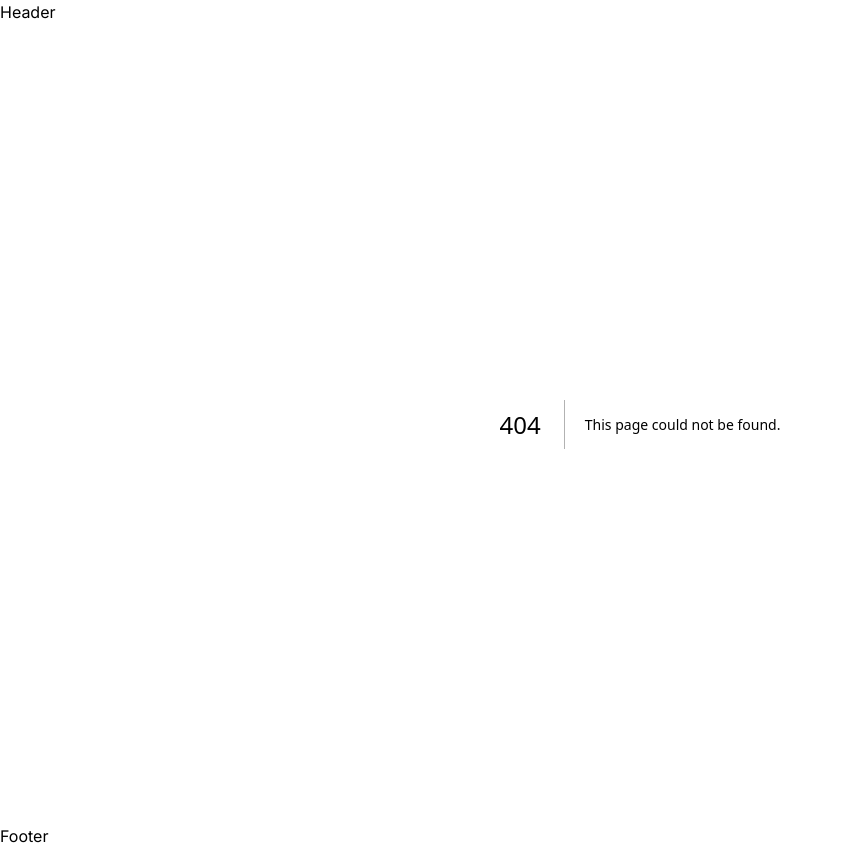
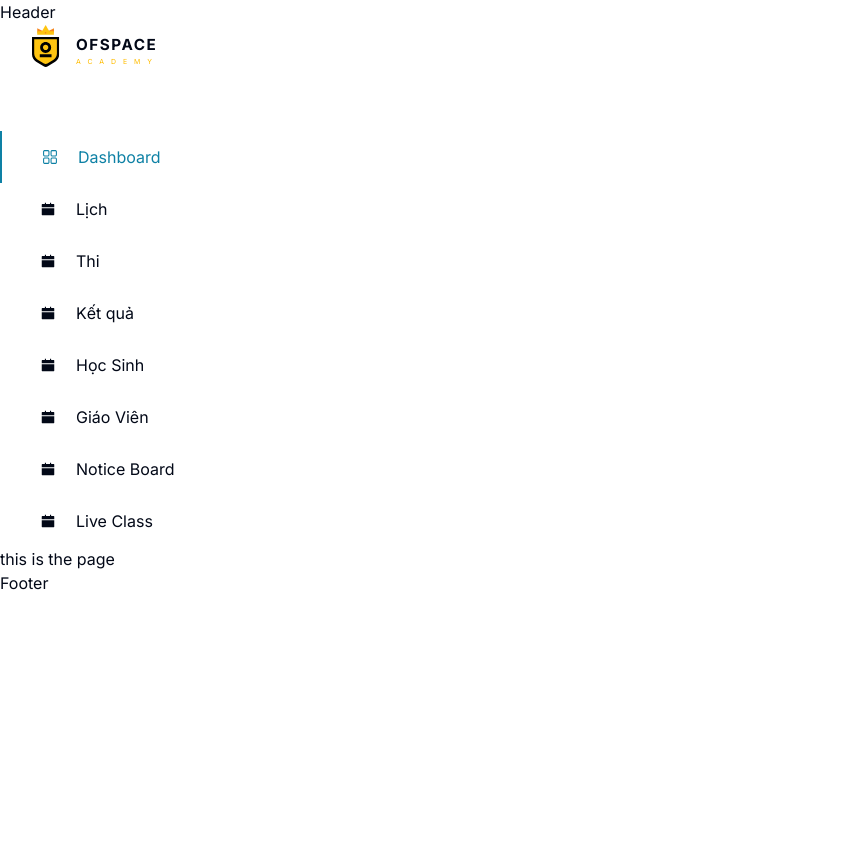
Before and after one commit to codeclubvn/School-Fe, a Next.js app: page /add-student in a window 1280 px wide. Before the commit this address had no page. Shown: the whole page, without its empty margins (0-843 px from the left). After the commit the page ends 800 px from the top, so only its background shows below. Built offline with nearby package versions, Linux system fonts and the light colour scheme.

Commit message:
feat: manager sidebar

```diff
--- a/package.json
+++ b/package.json
@@ -30,6 +30,7 @@
     "react-dom": "18.2.0",
     "react-hook-form": "^7.46.1",
     "react-hot-toast": "^2.4.1",
+    "react-icons": "^4.11.0",
     "shadcn-ui": "^0.3.0",
     "tailwind-merge": "^1.14.0",
     "tailwindcss": "3.3.3",
--- /dev/null
+++ b/src/app/(manager)/add-student/page.tsx
@@ -0,0 +1,5 @@
+const AddStudent = () => {
+  return <div>this is the page</div>;
+};
+
+export default AddStudent;
--- /dev/null
+++ b/src/app/(manager)/layout.tsx
@@ -0,0 +1,19 @@
+import { Metadata } from 'next';
+import { Inter } from 'next/font/google';
+
+import ManagerLayout from '@/components/manager/ManagerLayout';
+
+const inter = Inter({ subsets: ['latin'] });
+
+export const metadata: Metadata = {
+  title: 'School FE',
+  description: 'School FE',
+};
+
+export default function RootLayout({ children }: { children: React.ReactNode }) {
+  return (
+    <main className={`${inter.className} container-layout`}>
+      <ManagerLayout>{children}</ManagerLayout>
+    </main>
+  );
+}
--- /dev/null
+++ b/src/components/manager/ManagerLayout.tsx
@@ -0,0 +1,12 @@
+import ManagerSidebar from './ManagerSidebar';
+
+const ManagerLayout = ({ children }: { children: React.ReactNode }) => {
+  return (
+    <div className="">
+      <ManagerSidebar />
+      <div>{children}</div>
+    </div>
+  );
+};
+
+export default ManagerLayout;
--- /dev/null
+++ b/src/components/manager/ManagerSidebar.tsx
@@ -0,0 +1,122 @@
+'use client';
+
+import Link from 'next/link';
+import { usePathname, useRouter } from 'next/navigation';
+
+import { AiFillCalendar } from 'react-icons/ai';
+import { RxDashboard } from 'react-icons/rx';
+
+const ManagerSidebar = () => {
+  const path = usePathname();
+  const menu = [
+    {
+      name: 'Dashboard',
+      href: '/add-student',
+      icon: <RxDashboard />,
+    },
+    {
+      name: 'Lịch',
+      href: '/lich',
+      icon: <AiFillCalendar />,
+    },
+    {
+      name: 'Thi',
+      href: '/thi',
+      icon: <AiFillCalendar />,
+    },
+    {
+      name: 'Kết quả',
+      href: '/ket-qua',
+      icon: <AiFillCalendar />,
+    },
+    {
+      name: 'Học Sinh',
+      href: '/hoc-sinh',
+      icon: <AiFillCalendar />,
+    },
+    {
+      name: 'Giáo Viên',
+      href: '/giao-vien',
+      icon: <AiFillCalendar />,
+    },
+    {
+      name: 'Notice Board',
+      href: '/notice-board',
+      icon: <AiFillCalendar />,
+    },
+    {
+      name: 'Live Class',
+      href: '/live-class',
+      icon: <AiFillCalendar />,
+    },
+  ];
+
+  return (
+    <div className="w-48">
+      <div className="flex items-center justify-start gap-4 pl-8 mb-16">
+        <LogoIcon />
+        <div className="flex flex-col mt-2.5">
+          <h1 className="text-[15.254px] font-bold uppercase tracking-[1.525px]">
+            OFSPACE
+          </h1>
+          <p className="text-[#FFBC01] text-[6.934px] tracking-[6.934px]">ACADEMY</p>
+        </div>
+      </div>
+      <div>
+        {menu.map(({ name, href, icon }) => (
+          <Link
+            href={href}
+            key={name}
+            className={`flex pl-10 py-[14px] items-center justify-start gap-5 ${
+              path === href
+                ? 'text-[#0E81A5] border-l-2 border-[#0E81A5]'
+                : 'hover:text-[#0E81A5]'
+            }`}
+          >
+            <span>{icon}</span> {name}
+          </Link>
+        ))}
+      </div>
+    </div>
+  );
+};
+
+const LogoIcon = () => {
+  return (
+    <svg
+      xmlns="http://www.w3.org/2000/svg"
+      width="28"
+      height="42"
+      viewBox="0 0 28 42"
+      fill="none"
+    >
+      <g clipPath="url(#clip0_375_714)">
+        <path
+          d="M23.1814 36.7053L15.8513 41.3618C14.5685 42.1835 12.9193 42.1835 11.6365 41.3618L4.12317 36.7053C1.55764 35.0618 0 32.3227 0 29.2183V11.9618H27.2129V29.3096C27.2129 32.3227 25.7469 35.0618 23.1814 36.7053Z"
+          fill="#010101"
+        />
+        <path
+          d="M21.5316 34.7876L15.3926 38.6224C14.2931 39.2615 13.0104 39.2615 11.9108 38.6224L5.68027 34.6963C3.57288 33.3267 2.19849 31.0441 2.19849 28.4876V14.1528H24.9217V28.5789C25.0134 31.1354 23.639 33.418 21.5316 34.7876Z"
+          fill="#FEC411"
+        />
+        <path d="M21.9894 3.19611V7.76132H12.9185L21.9894 3.19611Z" fill="#F6871F" />
+        <path d="M5.22266 3.19611V7.76132H14.2936L5.22266 3.19611Z" fill="#F6871F" />
+        <path d="M21.8986 6.29919H5.22266V9.67745H21.8986V6.29919Z" fill="#FEC411" />
+        <path d="M13.6519 0L9.07056 7.76087H18.1415L13.6519 0Z" fill="#FEC411" />
+        <path d="M14.2012 7.12195H12.9185V8.40021H14.2012V7.12195Z" fill="#F6871F" />
+        <path
+          d="M13.6519 27.9396C10.6282 27.9396 8.1543 25.4744 8.1543 22.4614C8.1543 19.4483 10.6282 16.9831 13.6519 16.9831C16.6755 16.9831 19.1494 19.4483 19.1494 22.4614C19.1494 25.4744 16.6755 27.9396 13.6519 27.9396ZM13.6519 19.8135C12.1858 19.8135 10.9947 21.0005 10.9947 22.4614C10.9947 23.9222 12.1858 25.1092 13.6519 25.1092C15.1179 25.1092 16.309 23.9222 16.309 22.4614C16.309 21.0005 15.1179 19.8135 13.6519 19.8135Z"
+          fill="#010101"
+        />
+        <path d="M19.5157 29.2172H7.7876V32.139H19.5157V29.2172Z" fill="#010101" />
+      </g>
+      <defs>
+        <clipPath id="clip0_375_714">
+          <rect width="27.2129" height="42" fill="white" />
+        </clipPath>
+      </defs>
+    </svg>
+  );
+};
+
+export default ManagerSidebar;
--- a/src/styles/globals.css
+++ b/src/styles/globals.css
@@ -74,3 +74,7 @@
     @apply bg-background text-foreground;
   }
 }
+
+.container-layout {
+  @apply m-auto max-w-full overflow-hidden;
+}
--- a/tailwind.config.js
+++ /dev/null
@@ -1,76 +0,0 @@
-/** @type {import('tailwindcss').Config} */
-module.exports = {
-  darkMode: ['class'],
-  content: [
-    './pages/**/*.{ts,tsx}',
-    './components/**/*.{ts,tsx}',
-    './app/**/*.{ts,tsx}',
-    './src/**/*.{ts,tsx}',
-  ],
-  theme: {
-    container: {
-      center: true,
-      padding: '2rem',
-      screens: {
-        '2xl': '1400px',
-      },
-    },
-    extend: {
-      colors: {
-        border: 'hsl(var(--border))',
-        input: 'hsl(var(--input))',
-        ring: 'hsl(var(--ring))',
-        background: 'hsl(var(--background))',
-        foreground: 'hsl(var(--foreground))',
-        primary: {
-          DEFAULT: 'hsl(var(--primary))',
-          foreground: 'hsl(var(--primary-foreground))',
-        },
-        secondary: {
-          DEFAULT: 'hsl(var(--secondary))',
-          foreground: 'hsl(var(--secondary-foreground))',
-        },
-        destructive: {
-          DEFAULT: 'hsl(var(--destructive))',
-          foreground: 'hsl(var(--destructive-foreground))',
-        },
-        muted: {
-          DEFAULT: 'hsl(var(--muted))',
-          foreground: 'hsl(var(--muted-foreground))',
-        },
-        accent: {
-          DEFAULT: 'hsl(var(--accent))',
-          foreground: 'hsl(var(--accent-foreground))',
-        },
-        popover: {
-          DEFAULT: 'hsl(var(--popover))',
-          foreground: 'hsl(var(--popover-foreground))',
-        },
-        card: {
-          DEFAULT: 'hsl(var(--card))',
-          foreground: 'hsl(var(--card-foreground))',
-        },
-      },
-      borderRadius: {
-        lg: 'var(--radius)',
-        md: 'calc(var(--radius) - 2px)',
-        sm: 'calc(var(--radius) - 4px)',
-      },
-      keyframes: {
-        'accordion-down': {
-          from: { height: 0 },
-          to: { height: 'var(--radix-accordion-content-height)' },
-        },
-        'accordion-up': {
-          from: { height: 'var(--radix-accordion-content-height)' },
-          to: { height: 0 },
-        },
-      },
-      animation: {
-        'accordion-down': 'accordion-down 0.2s ease-out',
-        'accordion-up': 'accordion-up 0.2s ease-out',
-      },
-    },
-  },
-  plugins: [require('tailwindcss-animate')],
-};
--- a/tailwind.config.ts
+++ b/tailwind.config.ts
@@ -1,23 +1,79 @@
-import type { Config } from 'tailwindcss';
-
-const config: Config = {
+/** @type {import('tailwindcss').Config} */
+module.exports = {
+  darkMode: ['class'],
   content: [
-    './src/pages/**/*.{js,ts,jsx,tsx,mdx}',
-    './src/components/**/*.{js,ts,jsx,tsx,mdx}',
-    './src/app/**/*.{js,ts,jsx,tsx,mdx}',
+    './pages/**/*.{ts,tsx}',
+    './components/**/*.{ts,tsx}',
+    './app/**/*.{ts,tsx}',
+    './src/**/*.{ts,tsx}',
   ],
   theme: {
+    container: {
+      center: true,
+      padding: '2rem',
+      screens: {
+        '2xl': '1400px',
+      },
+    },
     extend: {
-      backgroundImage: {
-        'gradient-radial': 'radial-gradient(var(--tw-gradient-stops))',
-        'gradient-conic':
-          'conic-gradient(from 180deg at 50% 50%, var(--tw-gradient-stops))',
+      maxWidth: {
+        full: '1440px',
+      },
+      colors: {
+        border: 'hsl(var(--border))',
+        input: 'hsl(var(--input))',
+        ring: 'hsl(var(--ring))',
+        background: 'hsl(var(--background))',
+        foreground: 'hsl(var(--foreground))',
+        primary: {
+          DEFAULT: 'hsl(var(--primary))',
+          foreground: 'hsl(var(--primary-foreground))',
+        },
+        secondary: {
+          DEFAULT: 'hsl(var(--secondary))',
+          foreground: 'hsl(var(--secondary-foreground))',
+        },
+        destructive: {
+          DEFAULT: 'hsl(var(--destructive))',
+          foreground: 'hsl(var(--destructive-foreground))',
+        },
+        muted: {
+          DEFAULT: 'hsl(var(--muted))',
+          foreground: 'hsl(var(--muted-foreground))',
+        },
+        accent: {
+          DEFAULT: 'hsl(var(--accent))',
+          foreground: 'hsl(var(--accent-foreground))',
+        },
+        popover: {
+          DEFAULT: 'hsl(var(--popover))',
+          foreground: 'hsl(var(--popover-foreground))',
+        },
+        card: {
+          DEFAULT: 'hsl(var(--card))',
+          foreground: 'hsl(var(--card-foreground))',
+        },
+      },
+      borderRadius: {
+        lg: 'var(--radius)',
+        md: 'calc(var(--radius) - 2px)',
+        sm: 'calc(var(--radius) - 4px)',
+      },
+      keyframes: {
+        'accordion-down': {
+          from: { height: 0 },
+          to: { height: 'var(--radix-accordion-content-height)' },
+        },
+        'accordion-up': {
+          from: { height: 'var(--radix-accordion-content-height)' },
+          to: { height: 0 },
+        },
+      },
+      animation: {
+        'accordion-down': 'accordion-down 0.2s ease-out',
+        'accordion-up': 'accordion-up 0.2s ease-out',
       },
     },
   },
-  plugins: [],
-  corePlugins: {
-    preflight: false,
-  },
+  plugins: [require('tailwindcss-animate')],
 };
-export default config;
```
Also changed, not shown: 1 other file (tests, documents, lock files or other folders).
